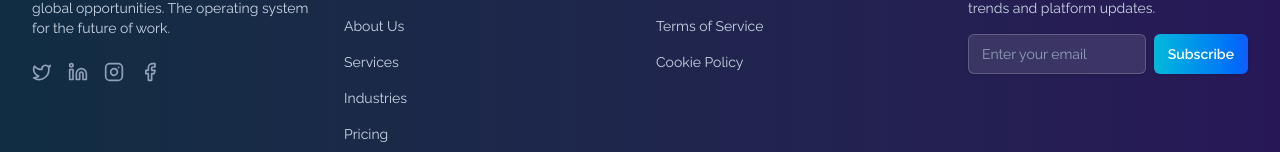
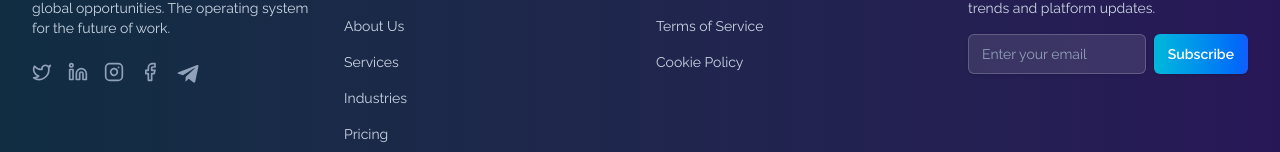
Before and after one commit to somahorse/SomaHorseNexus, a Next.js app in the folder frontend/: page / in a window 1280 px wide. Shown: the part 4885-5037 px from the top of the page. Built offline with nearby package versions, Linux system fonts and the light colour scheme; no server answers.

Commit message:
added the telegram button and group link

```diff
--- a/frontend/package.json
+++ b/frontend/package.json
@@ -18,6 +18,7 @@
     "next": "16.1.4",
     "react": "19.2.3",
     "react-dom": "19.2.3",
+    "react-icons": "^5.6.0",
     "tailwind-merge": "^3.4.0"
   },
   "devDependencies": {
--- a/frontend/src/components/Footer.tsx
+++ b/frontend/src/components/Footer.tsx
@@ -1,5 +1,6 @@
 import Link from "next/link";
 import { Twitter, Linkedin, Instagram, Facebook } from "lucide-react";
+import { FaTelegramPlane } from "react-icons/fa";
 
 export default function Footer() {
     return (
@@ -19,9 +20,10 @@ export default function Footer() {
                         </p>
                         <div className="mt-6 flex gap-4">
                             <SocialLink href="https://x.com/somahorsenexus?s=21" icon={<Twitter size={20} />} label="Twitter" />
-                            <SocialLink href="https://www.linkedin.com/company/somahorse-nexus/"  icon={<Linkedin size={20} />} label="LinkedIn" />
+                            <SocialLink href="https://www.linkedin.com/company/somahorse-nexus/" icon={<Linkedin size={20} />} label="LinkedIn" />
                             <SocialLink href="https://www.instagram.com/somahorsenexus?igsh=dzg2emMweDdmMGQ2" icon={<Instagram size={20} />} label="Instagram" />
                             <SocialLink href="https://www.facebook.com/share/1DmopsomF6/?mibextid=wwXIfr" icon={<Facebook size={20} />} label="Instagram" />
+                            <SocialLink href="https://t.me/+MSi8O2d7NH81YjFk" icon={<FaTelegramPlane size={24} />} label="Instagram" />
                         </div>
                     </div>
 
```
Also changed, not shown: 1 other file (tests, documents, lock files or other folders).
